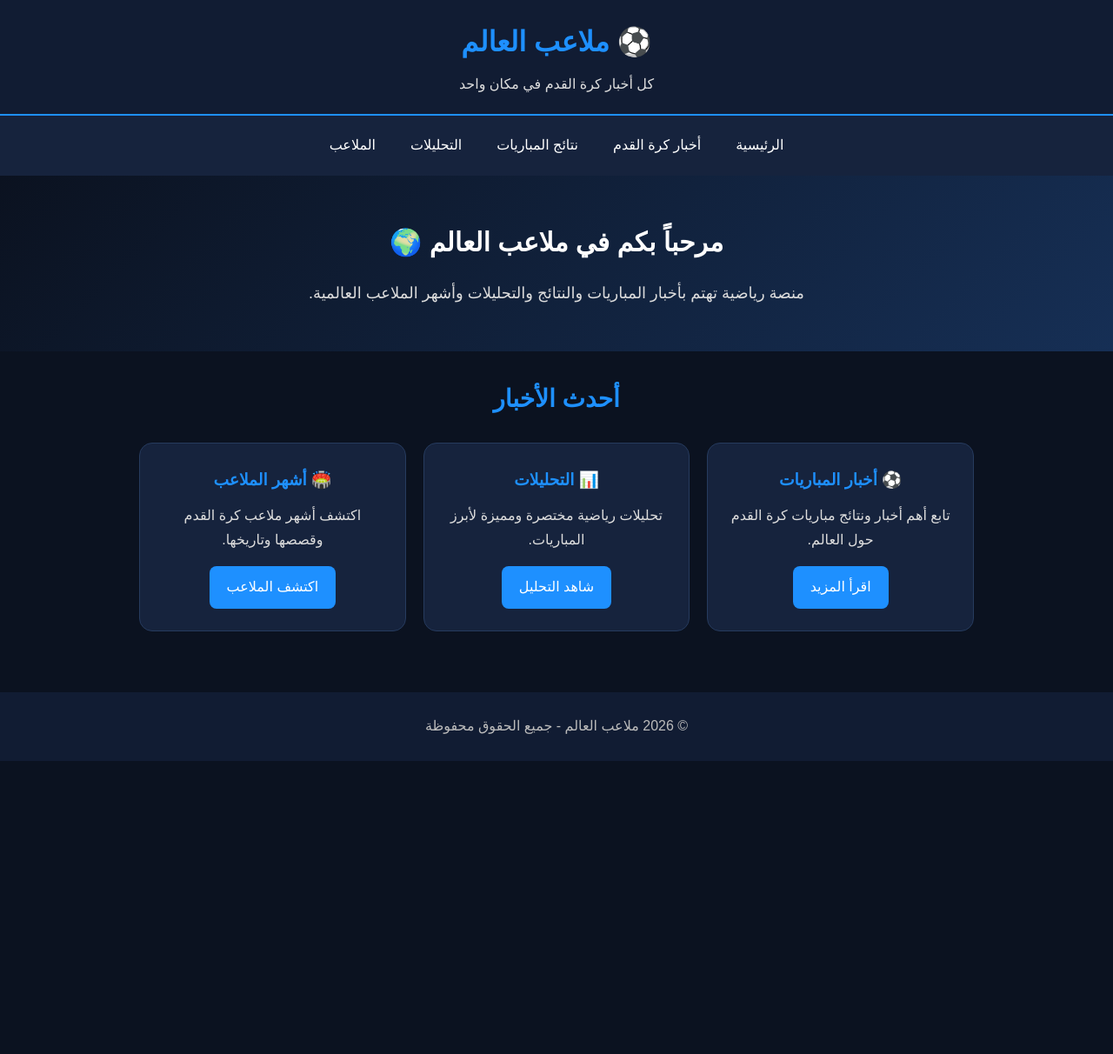
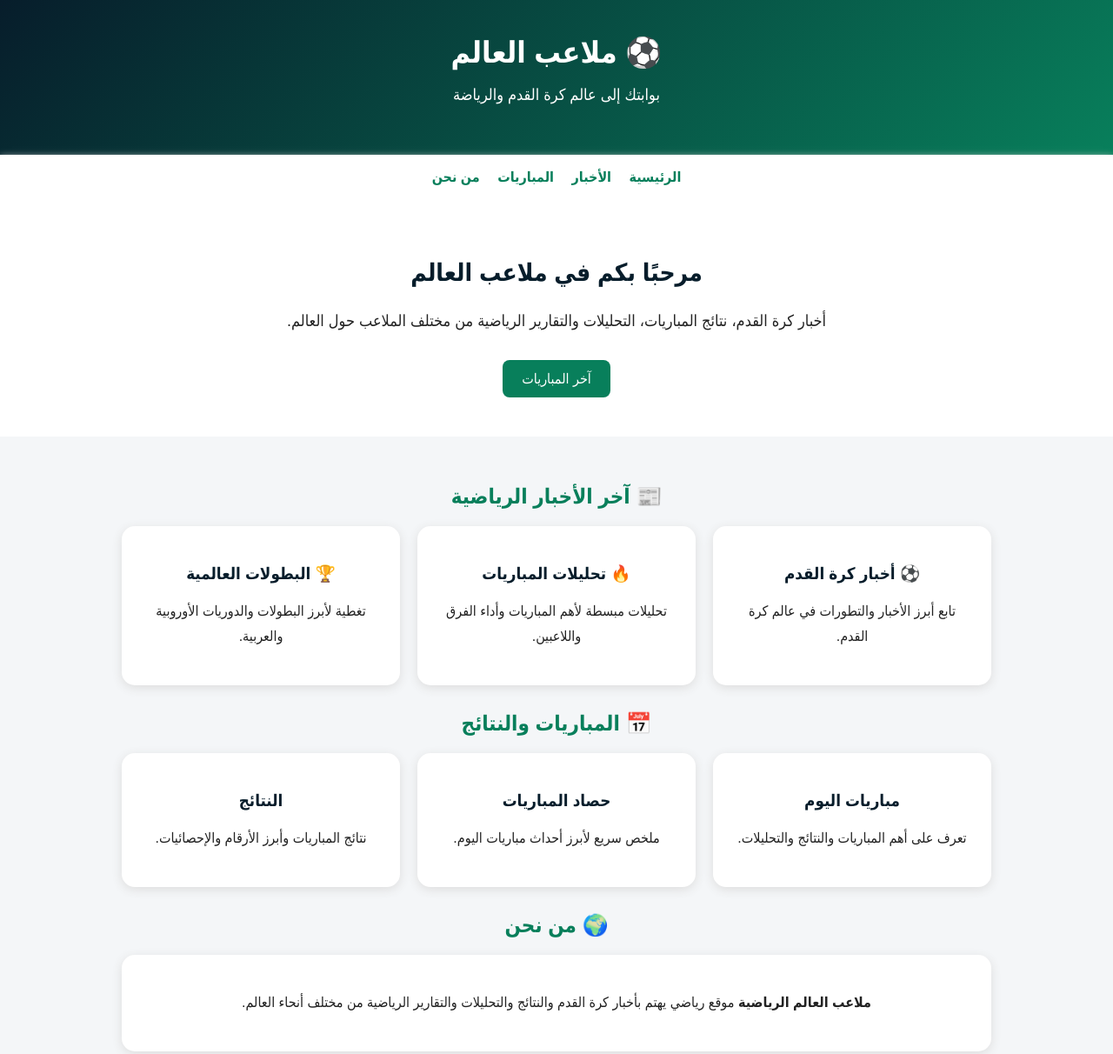
Before and after one commit to amraouinadir9-wq/malaeb-alalam, a plain HTML site: page index.html in a window 1280 px wide. Shown: the top 1212 px of the page at 87% size. Before the commit the page ends 875 px from the top, so only its background shows below. Drawn offline with Linux system fonts and the light colour scheme.

Commit message:
Revise index.html for layout and content improvements
Updated the HTML structure and styles for improved layout and design. Enhanced the content for better clarity and user engagement.

```diff
--- a/index.html
+++ b/index.html
@@ -1,130 +1,114 @@
-
 <!DOCTYPE html>
 <html lang="ar" dir="rtl">
 <head>
 <meta charset="UTF-8">
 <meta name="viewport" content="width=device-width, initial-scale=1.0">
-  <title>ملاعب العالم</title>
+<title>ملاعب العالم الرياضية</title>
 
 <style>
-    * {
-      box-sizing: border-box;
-      margin: 0;
-      padding: 0;
+body{
+margin:0;
+font-family:Arial,Tahoma,sans-serif;
+background:#f4f6f8;
+color:#222;
 }
 
-    body {
-      font-family: Arial, sans-serif;
-      background: #0b1220;
-      color: white;
-      line-height: 1.8;
+header{
+background:linear-gradient(135deg,#071d2b,#087f5b);
+color:white;
+text-align:center;
+padding:40px 15px;
 }
 
-    header {
-      background: #111c33;
-      padding: 20px;
-      text-align: center;
-      border-bottom: 2px solid #1e90ff;
+header h1{
+margin:0;
+font-size:34px;
 }
 
-    header h1 {
-      color: #1e90ff;
-      font-size: 32px;
+header p{
+font-size:18px;
 }
 
-    header p {
-      color: #ddd;
-      margin-top: 5px;
+nav{
+background:white;
+padding:16px;
+text-align:center;
+box-shadow:0 2px 8px #ccc;
 }
 
-    nav {
-      background: #16233d;
-      display: flex;
-      justify-content: center;
-      gap: 10px;
-      padding: 12px;
-      flex-wrap: wrap;
+nav a{
+color:#087f5b;
+text-decoration:none;
+margin:0 8px;
+font-weight:bold;
 }
 
-    nav a {
-      color: white;
-      text-decoration: none;
-      padding: 8px 15px;
-      border-radius: 8px;
+.hero{
+background:white;
+text-align:center;
+padding:45px 20px;
 }
 
-    nav a:hover {
-      background: #1e90ff;
+.hero h2{
+color:#071d2b;
+font-size:28px;
 }
 
-    .hero {
-      text-align: center;
-      padding: 50px 20px;
-      background: linear-gradient(135deg, #0b1220, #162f55);
+.hero p{
+font-size:18px;
+line-height:1.8;
 }
 
-    .hero h2 {
-      font-size: 30px;
-      margin-bottom: 15px;
+.container{
+max-width:1000px;
+margin:auto;
+padding:25px 15px;
 }
 
-    .hero p {
-      color: #ddd;
-      font-size: 18px;
+.title{
+text-align:center;
+color:#087f5b;
+margin:30px 0 20px;
 }
 
-    .container {
-      max-width: 1000px;
-      margin: auto;
-      padding: 30px 20px;
+.cards{
+display:grid;
+grid-template-columns:repeat(auto-fit,minmax(230px,1fr));
+gap:20px;
 }
 
-    .section-title {
-      text-align: center;
-      color: #1e90ff;
-      margin-bottom: 25px;
-      font-size: 28px;
+.card{
+background:white;
+padding:25px;
+border-radius:15px;
+box-shadow:0 3px 12px #ddd;
+text-align:center;
 }
 
-    .cards {
-      display: grid;
-      grid-template-columns: repeat(auto-fit, minmax(250px, 1fr));
-      gap: 20px;
+.card h3{
+color:#071d2b;
 }
 
-    .card {
-      background: #16233d;
-      padding: 25px;
-      border-radius: 15px;
-      text-align: center;
-      border: 1px solid #263b5e;
+.card p{
+line-height:1.8;
 }
 
-    .card h3 {
-      color: #1e90ff;
-      margin-bottom: 10px;
+.button{
+display:inline-block;
+background:#087f5b;
+color:white;
+padding:12px 22px;
+border-radius:8px;
+text-decoration:none;
+margin-top:10px;
 }
 
-    .card p {
-      color: #ddd;
-    }
-
-    .button {
-      display: inline-block;
-      margin-top: 15px;
-      background: #1e90ff;
-      color: white;
-      padding: 10px 20px;
-      border-radius: 8px;
-      text-decoration: none;
-    }
-
-    footer {
-      margin-top: 40px;
-      padding: 25px;
-      text-align: center;
-      background: #111c33;
-      color: #bbb;
+footer{
+background:#071d2b;
+color:white;
+text-align:center;
+padding:25px;
+margin-top:30px;
 }
 </style>
 </head>
@@ -133,52 +117,84 @@
 
 <header>
 <h1>⚽ ملاعب العالم</h1>
-    <p>كل أخبار كرة القدم في مكان واحد</p>
+<p>بوابتك إلى عالم كرة القدم والرياضة</p>
 </header>
 
 <nav>
-    <a href="#">الرئيسية</a>
-    <a href="#">أخبار كرة القدم</a>
-    <a href="#">نتائج المباريات</a>
-    <a href="#">التحليلات</a>
-    <a href="#">الملاعب</a>
+<a href="#home">الرئيسية</a>
+<a href="#news">الأخبار</a>
+<a href="#matches">المباريات</a>
+<a href="#about">من نحن</a>
 </nav>
 
-  <section class="hero">
-    <h2>مرحباً بكم في ملاعب العالم 🌍</h2>
-    <p>منصة رياضية تهتم بأخبار المباريات والنتائج والتحليلات وأشهر الملاعب العالمية.</p>
+<section class="hero" id="home">
+<h2>مرحبًا بكم في ملاعب العالم</h2>
+<p>
+أخبار كرة القدم، نتائج المباريات، التحليلات والتقارير الرياضية
+من مختلف الملاعب حول العالم.
+</p>
+<a class="button" href="#matches">آخر المباريات</a>
 </section>
 
-  <main class="container">
+<div class="container">
 
-    <h2 class="section-title">أحدث الأخبار</h2>
+<h2 class="title" id="news">📰 آخر الأخبار الرياضية</h2>
 
 <div class="cards">
 
 <div class="card">
-        <h3>⚽ أخبار المباريات</h3>
-        <p>تابع أهم أخبار ونتائج مباريات كرة القدم حول العالم.</p>
-        <a href="#" class="button">اقرأ المزيد</a>
+<h3>⚽ أخبار كرة القدم</h3>
+<p>تابع أبرز الأخبار والتطورات في عالم كرة القدم.</p>
 </div>
 
 <div class="card">
-        <h3>📊 التحليلات</h3>
-        <p>تحليلات رياضية مختصرة ومميزة لأبرز المباريات.</p>
-        <a href="#" class="button">شاهد التحليل</a>
+<h3>🔥 تحليلات المباريات</h3>
+<p>تحليلات مبسطة لأهم المباريات وأداء الفرق واللاعبين.</p>
 </div>
 
 <div class="card">
-        <h3>🏟️ أشهر الملاعب</h3>
-        <p>اكتشف أشهر ملاعب كرة القدم وقصصها وتاريخها.</p>
-        <a href="#" class="button">اكتشف الملاعب</a>
+<h3>🏆 البطولات العالمية</h3>
+<p>تغطية لأبرز البطولات والدوريات الأوروبية والعربية.</p>
 </div>
 
 </div>
 
-  </main>
+<h2 class="title" id="matches">📅 المباريات والنتائج</h2>
+
+<div class="cards">
+
+<div class="card">
+<h3>مباريات اليوم</h3>
+<p>تعرف على أهم المباريات والنتائج والتحليلات.</p>
+</div>
+
+<div class="card">
+<h3>حصاد المباريات</h3>
+<p>ملخص سريع لأبرز أحداث مباريات اليوم.</p>
+</div>
+
+<div class="card">
+<h3>النتائج</h3>
+<p>نتائج المباريات وأبرز الأرقام والإحصائيات.</p>
+</div>
+
+</div>
+
+<h2 class="title" id="about">🌍 من نحن</h2>
+
+<div class="card">
+<p>
+<strong>ملاعب العالم الرياضية</strong>
+موقع رياضي يهتم بأخبار كرة القدم والنتائج والتحليلات
+والتقارير الرياضية من مختلف أنحاء العالم.
+</p>
+</div>
+
+</div>
 
 <footer>
-    <p>© 2026 ملاعب العالم - جميع الحقوق محفوظة</p>
+<p>© 2026 ملاعب العالم الرياضية</p>
+<p>⚽ الرياضة تجمعنا</p>
 </footer>
 
 </body>
```
Lines whose indentation alone changed are shown as unchanged.
